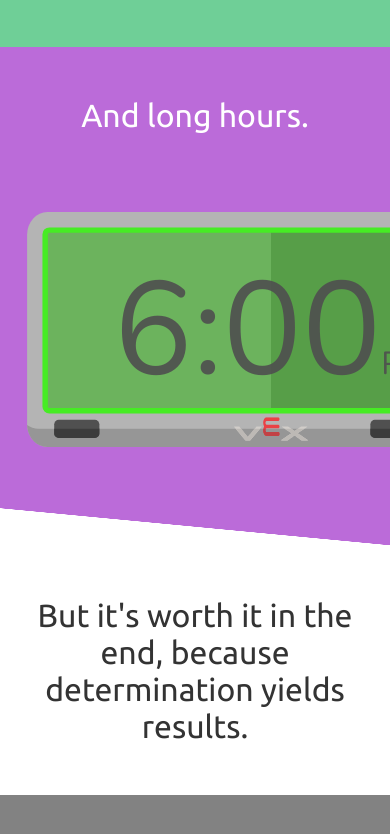
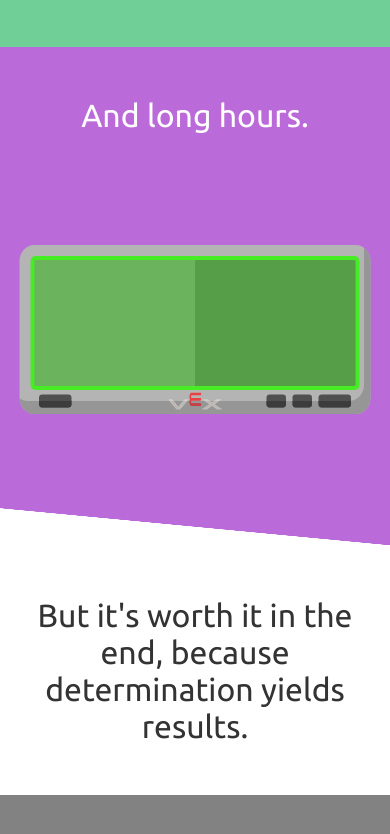
Before and after one commit to GreenNick/THS-Robotics-Site, a plain HTML site: page index.html in a window 390 px wide. Shown: the part 2389-3223 px from the top of the page. Drawn offline with nearby package versions, Linux system fonts and the light colour scheme.

Commit message:
Makes clock responsive

```diff
--- a/assets/css/modules/_hours.sass
+++ b/assets/css/modules/_hours.sass
@@ -10,18 +10,7 @@ section.hours
     margin: auto
     object
       height: 235px
-    p
-      position: absolute
-      font-size: 132px
-      text-align: center
-      bottom: 30px
-      left: 0
-      right: 0
-      width: 400px
-      margin: 0 auto
-      opacity: 0.9
-      span
-        font-size: 32px
+      max-width: 100%
   &:after
     width: 105vw
     overflow: hidden
--- a/index.html
+++ b/index.html
@@ -62,7 +62,6 @@
       <h3>And long hours.</h3>
       <div class='alarm-container'>
         <object data='assets/img/alarm-clock.svg'></object>
-        <p>6:00<span>PM</span></p>
       </div>
     </section>
     <section class='awards'>
```
Also changed, not shown: assets/css/main.css.
